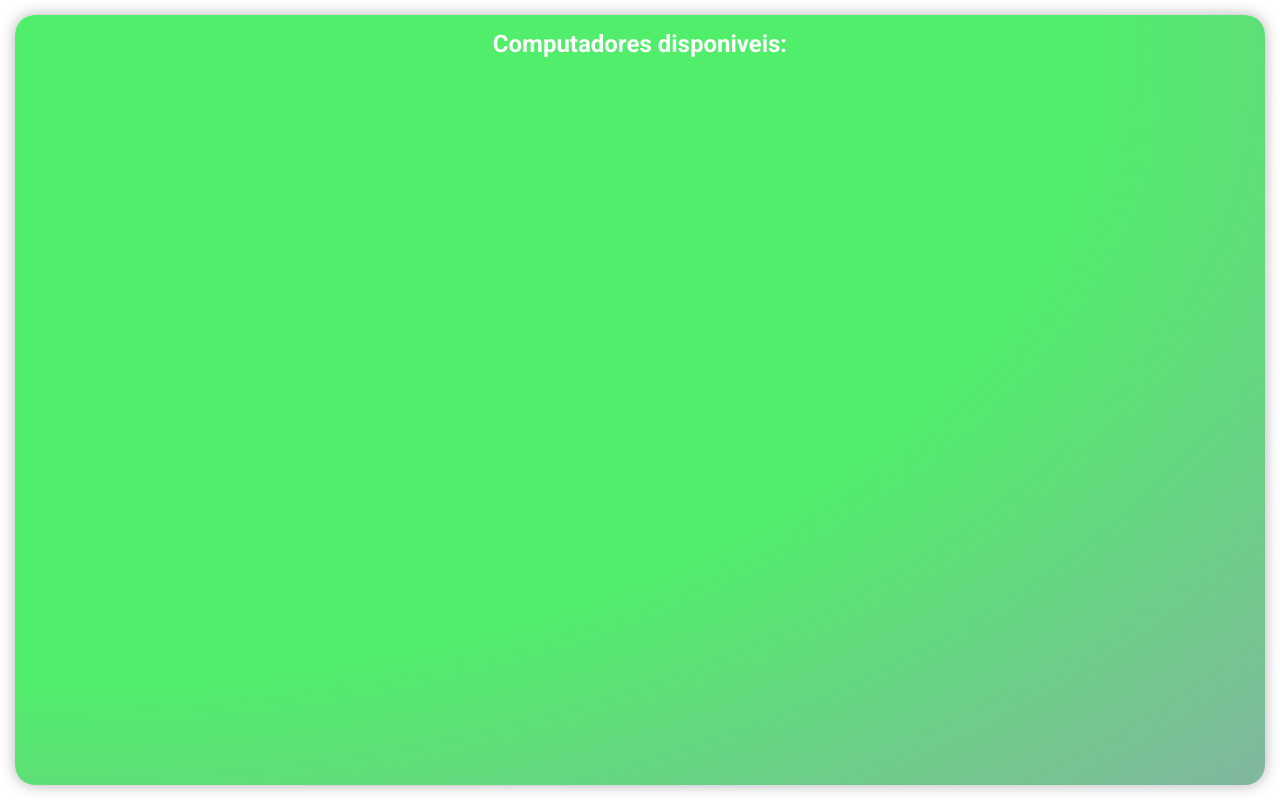
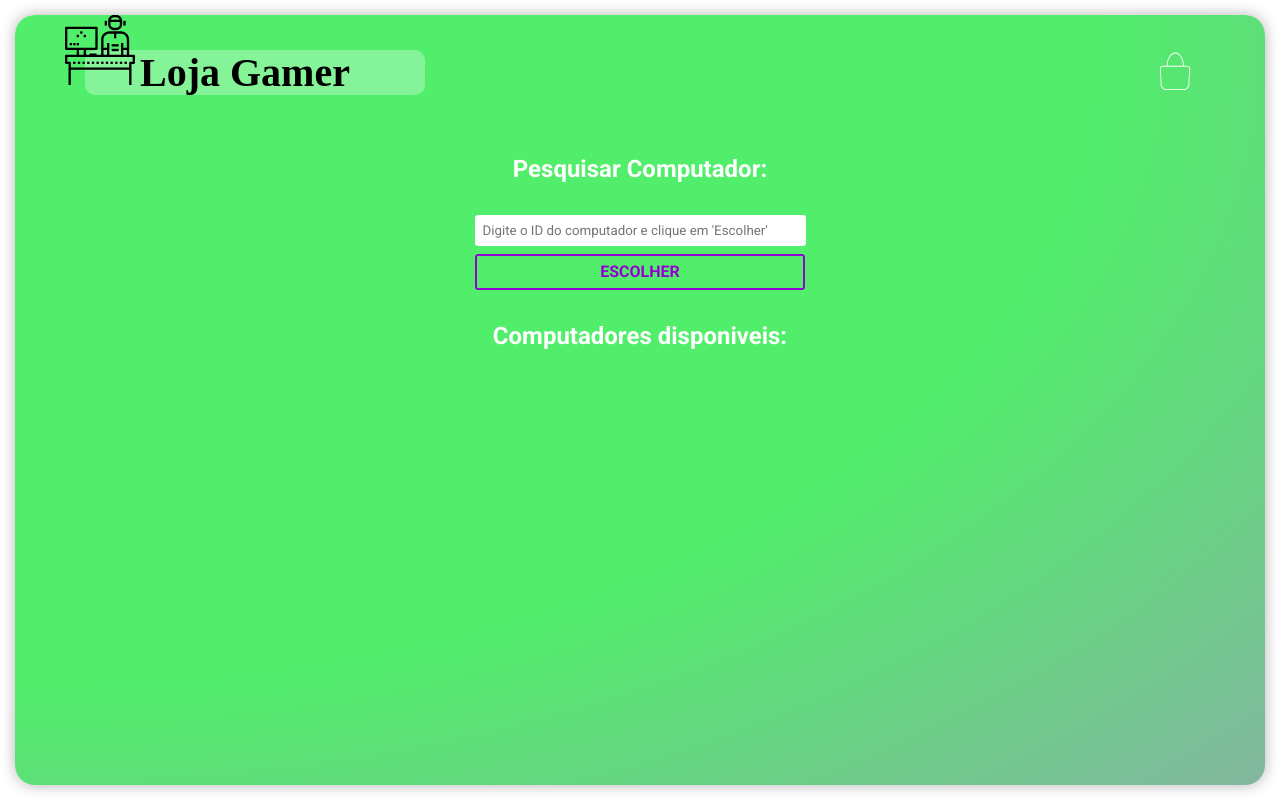
Before and after one commit to LHcouto/ProjetoSemana1_Front, a plain HTML site: page index.html in a window 1280 px wide. Drawn offline with Linux system fonts and the light colour scheme; no server answers; a web font is replaced by a local one.

Commit message:
adc logo

```diff
--- a/assets/script.js
+++ b/assets/script.js
@@ -22,4 +22,23 @@ async function findAllComputadores() {
     });
 }
 
+async function findByIdComputadores(){
+    const id = document.querySelector("#idComputador").value
+
+    const response = await fetch(`${baseURL}/computador/${id}`)
+    const computador = await response.json();
+
+    const computadorEscolhidoDiv = document.querySelector('#computadorEscolhido');
+
+    computadorEscolhidoDiv.innerHTML = `
+    <div class="ComputadorCardItem">
+    <div>
+      <div class="ComputadorCardItem__sabor">${computador.nome}</div>
+      <div class="ComputadorCardItem__preco">R$ ${computador.preco}</div>
+      <div class="ComputadorCardItem__descricao">${computador.descricao}</div>
+    </div>
+      <img class="ComputadorCardItem__foto" src="${computador.foto}" alt=Computador ${computador.nome}>
+   </div>`
+}
+
 findAllComputadores();
--- a/assets/style.css
+++ b/assets/style.css
@@ -33,7 +33,7 @@ html {
   display: flex;
   justify-content: center;
   color: rgb(255, 255, 255);
-  margin-bottom: 1rem;
+
 }
 
 .Home > div {
@@ -58,6 +58,7 @@ html {
   display: grid;
   grid-template-columns: repeat(3, 1fr);
   grid-gap: 25px 50px;
+  margin-top: 1rem;
 }
 
 @media (max-width: 1220px) {
@@ -125,3 +126,130 @@ html {
   height: 150px;
   margin-right: -60px;
 }
+
+.computador-escolhido-espaco {
+    display: flex;
+    flex-direction: column;
+    align-items: center;
+    padding: 2rem;
+  }
+
+  #idComputador {
+    padding: 0.5rem;
+    width: 315px;
+    border: none;
+    border-radius: 0.2rem;
+  }
+
+  #idComputadorButton {
+    background-color: transparent;
+    border: 2px solid #9400d3;
+    padding: 0.4rem;
+    color: #9400d3;
+    font-weight: 600;
+    border-radius: 0.2rem;
+    width: 330px;
+    margin-top: 0.5rem;
+    cursor: pointer;
+    transition: all 0.3s ease-in-out;
+    font-size: 1rem;
+  }
+
+  #idComputadorButton:hover {
+    background-color: #9400d3;
+    color: #ffffff;
+  }
+
+  #computador-escolhido-input-espaco {
+    display: flex;
+    flex-direction: column;
+    align-items: center;
+    width: 100%;
+  }
+
+  .Header {
+    max-width: 1110px;
+    margin: 0 auto 25px auto;
+    position: relative;
+  }
+
+  .row {
+    display: flex;
+    width: 100%;
+    justify-content: space-between;
+    margin: 20px 0 35px 0;
+  }
+
+  .Logo {
+    display: flex;
+    align-items: center;
+    border-radius: 10px;
+    background-color: rgba(255, 255, 255, 0.3);
+    width: 340px;
+    height: 45px;
+  }
+
+  .Logo__titulo {
+    position: absolute;
+    left: 55px;
+    font-family: "Exo";
+    font-weight: 700;
+    font-size: 2.5em;
+  }
+
+  .Logo__icone {
+    position: absolute;
+    left: -20px;
+    top: -15px;
+  }
+
+  .Sacola {
+    position: relative;
+  }
+
+  .Sacola__icone {
+    cursor: pointer;
+  }
+
+  .Sacola__badge {
+    background-color: red;
+    width: 20px;
+    height: 20px;
+    text-align: center;
+    vertical-align: middle;
+    position: absolute;
+    color: white;
+    font-size: 0.9em;
+    display: flex;
+    justify-content: center;
+    align-items: center;
+    border-radius: 50%;
+    bottom: 0;
+    right: 0;
+  }
+
+  @media (max-width: 1220px) {
+    .Header {
+      max-width: 720px;
+    }
+  }
+
+  @media (max-width: 840px) {
+    .Header {
+      max-width: 320px;
+    }
+  }
+
+  @media (max-width: 400px) {
+    .Header {
+      max-width: 250px;
+    }
+
+    .row {
+      column-gap: 20px;
+    }
+
+    .Logo__titulo {
+      font-size: 1.5em;
+    }
+  }
--- a/index.html
+++ b/index.html
@@ -11,7 +11,42 @@
 
 <body>
     <section class="Home">
+      <div class="Home__header Header">
+        <div class="row">
+          <div class="Header__logo Logo">
+            <img
+              src="./assets/img/gamer-svgrepo-com.svg"
+              width="70px"
+              alt="Logo Loja Gamer"
+              class="Logo__icone"
+            />
+            <span class="Logo__titulo"> Loja Gamer </span>
+          </div>
+
+          <div class="Header__opcoes Opcoes">
+            <div class="Opcoes__sacola Sacola">
+              <img
+                src="./assets/img/sacola.svg"
+                width="40px"
+                class="Sacola__icone"
+                alt="Sacola de compras"
+              />
+            </div>
+          </div>
+        </div>
+      </div>
+      <h2>Pesquisar Computador:</h2>
+      <div class="computador-escolhido-espaco">
+        <div id="computador-escolhido-input-espaco">
+            <input type="number" id="idComputador" placeholder="Digite o ID do computador e clique em 'Escolher'" />
+            <button id="idComputadorButton" onclick="findByIdComputadores()">ESCOLHER</button>
+        </div>
+        <div id="computadorEscolhido">
+
+        </div>
+    </div>
         <h2>Computadores disponiveis:</h2>
+
         <div class="Home__container">
           <div class='ComputadorLista' id="computadorList">
 
```
Also changed, not shown: assets/img/gamer-svgrepo-com.svg (added), assets/img/sacola.svg (added).
